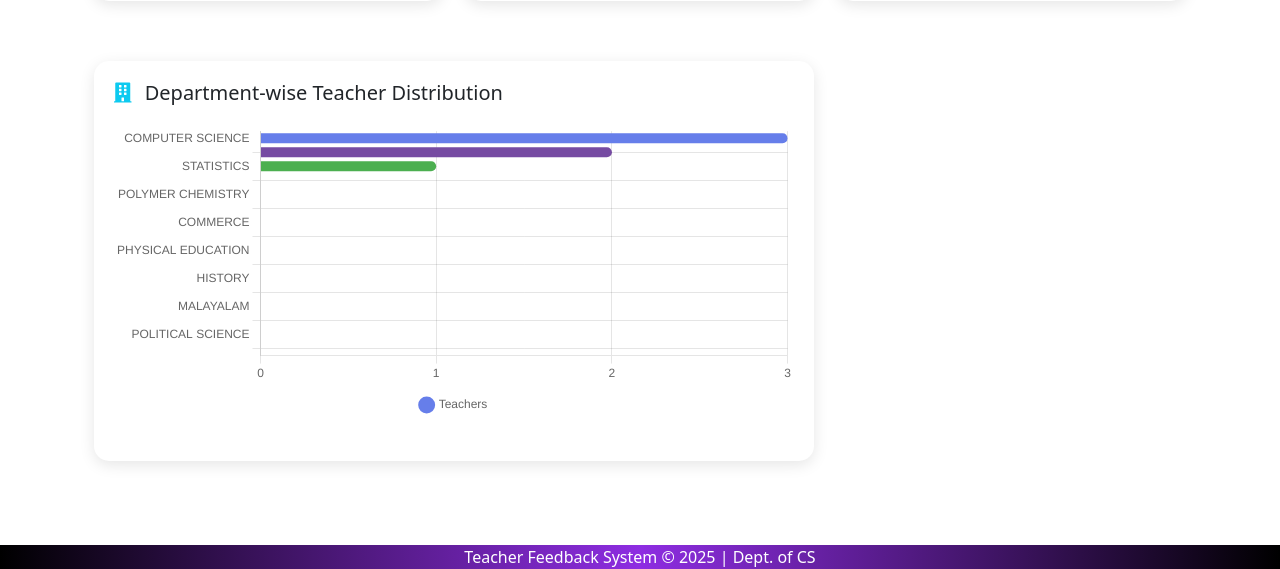
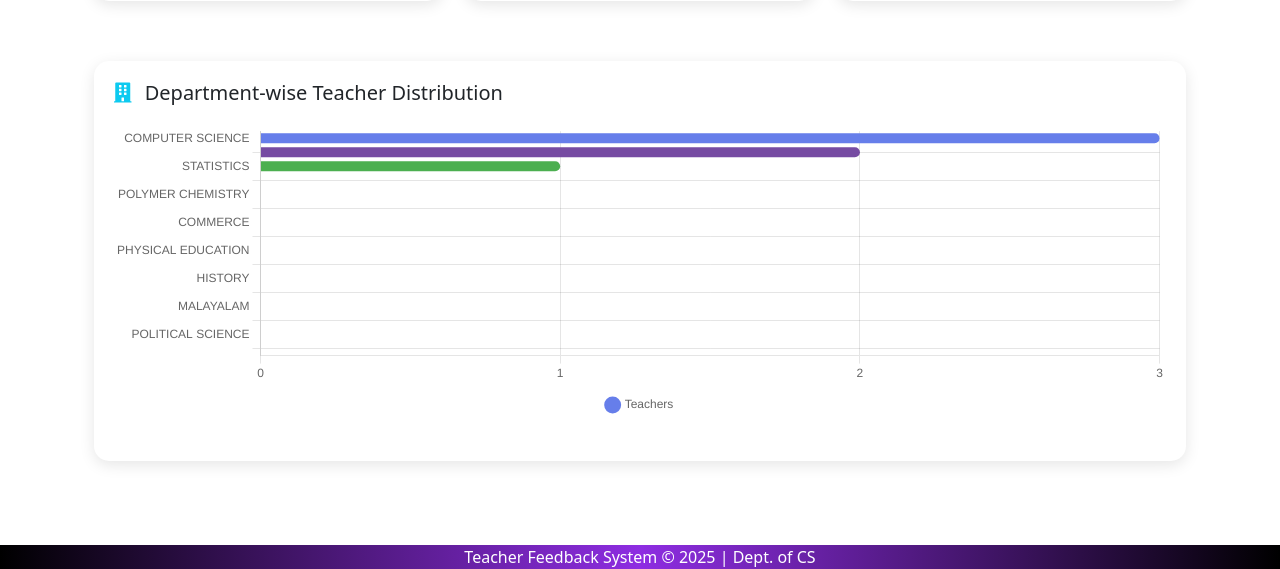
Before and after one commit to meenakshiravindran/ProjectY, a Django app: page /index/ in a window 1280 px wide. Shown: the part 714-1283 px from the top of the page. Run offline with Django 5.2, Linux system fonts and the light colour scheme; a user stored in the database is signed in; data comes from the database, SQL or seed files in the repository; both versions use the stored data as it was after the commit.

Commit message:
dashboard

```diff
--- a/templates/index.html
+++ b/templates/index.html
@@ -209,9 +209,9 @@
         </div>
     </div>
 
-    <!-- Department Statistics -->
+    <!-- Department Statistics - Full Width -->
     <div class="row mb-4">
-        <div class="col-lg-8 mb-3">
+        <div class="col-12 mb-3">
             <div class="chart-container">
                 <h5 class="mb-3">
                     <i class="fas fa-building me-2 text-info"></i>
@@ -222,8 +222,6 @@
                 </div>
             </div>
         </div>
-
-
     </div>
 
     {% else %}
```
Also changed, not shown: db.sqlite3.
